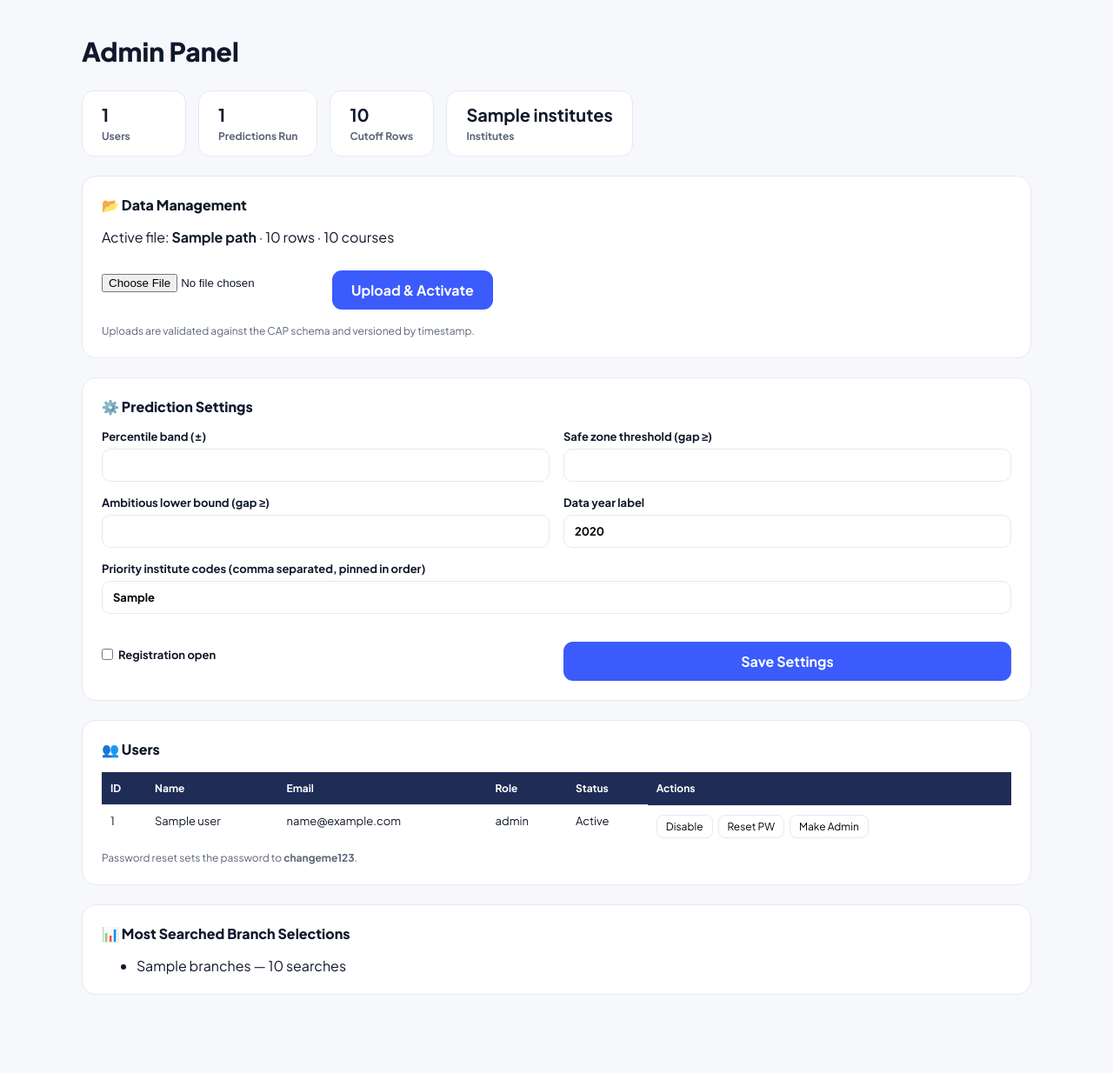
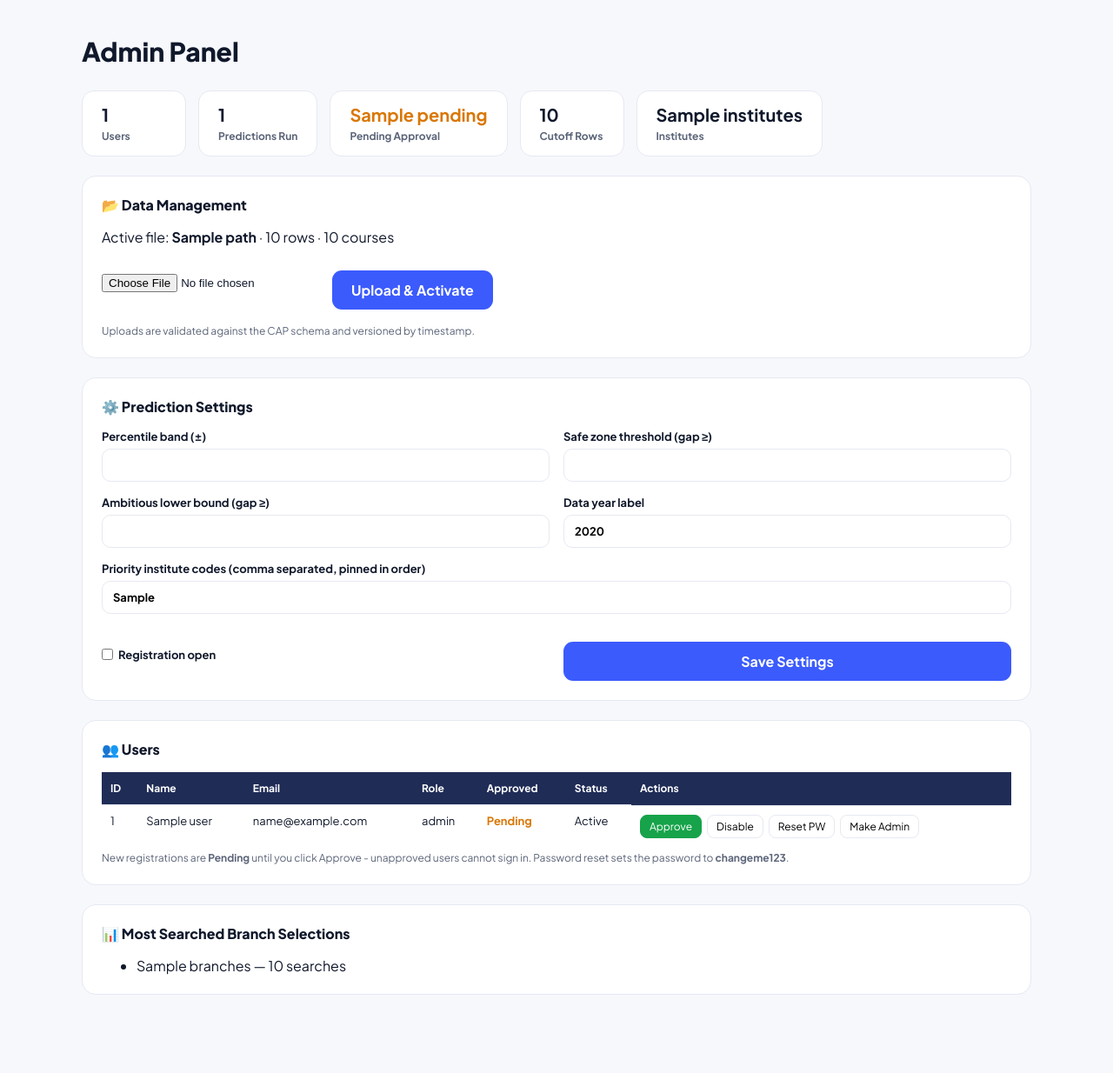
Before and after one commit to Radhesham87/mhtcet-predictor, a Flask app: template templates/admin.html in a window 1280 px wide. Shown: the top 1234 px of the page at 87% size. Run offline with Flask 3, Linux system fonts and the light colour scheme; the template is opened without the code that fills it: most values are stand-ins (such as "Sample title", 1, 10 or a date in 2020).

Commit message:
Admin approval security

```diff
--- a/app.py
+++ b/app.py
@@ -83,6 +83,7 @@ def init_db():
         password_hash TEXT NOT NULL,
         role TEXT NOT NULL DEFAULT 'user',
         disabled INTEGER NOT NULL DEFAULT 0,
+        approved INTEGER NOT NULL DEFAULT 0,
         created_at TEXT NOT NULL
     );
     CREATE TABLE IF NOT EXISTS settings (
@@ -97,13 +98,22 @@ def init_db():
         results INTEGER, created_at TEXT
     );
     """)
+    # Migration: add the approved column to older databases.
+    # Existing accounts are grandfathered in as approved so nobody
+    # already using the site gets locked out.
+    cols = [r[1] for r in con.execute("PRAGMA table_info(users)")]
+    if "approved" not in cols:
+        con.execute("ALTER TABLE users ADD COLUMN approved "
+                    "INTEGER NOT NULL DEFAULT 0")
+        con.execute("UPDATE users SET approved = 1")
+
     cur = con.execute("SELECT COUNT(*) c FROM users WHERE role='admin'")
     if cur.fetchone()[0] == 0:
         con.execute(
-            "INSERT INTO users (name,email,password_hash,role,created_at) "
-            "VALUES (?,?,?,?,?)",
+            "INSERT INTO users (name,email,password_hash,role,approved,"
+            "created_at) VALUES (?,?,?,?,?,?)",
             ("Administrator", DEFAULT_ADMIN_EMAIL,
-             generate_password_hash(DEFAULT_ADMIN_PASSWORD), "admin",
+             generate_password_hash(DEFAULT_ADMIN_PASSWORD), "admin", 1,
              datetime.now().isoformat()))
         print("=" * 60)
         print("Default admin account created:")
@@ -337,12 +347,13 @@ def login():
                 try:
                     db().execute(
                         "INSERT INTO users (name,email,password_hash,role,"
-                        "created_at) VALUES (?,?,?,?,?)",
+                        "approved,created_at) VALUES (?,?,?,?,?,?)",
                         (request.form["name"].strip(), email,
-                         generate_password_hash(pw), "user",
+                         generate_password_hash(pw), "user", 0,
                          datetime.now().isoformat()))
                     db().commit()
-                    error = "Account created. Please sign in."
+                    error = ("Account created. An admin must approve your "
+                             "account before you can sign in.")
                 except sqlite3.IntegrityError:
                     error = "Email already registered."
         else:
@@ -350,11 +361,16 @@ def login():
                                (email,)).fetchone()
             if row and not row["disabled"] and \
                     check_password_hash(row["password_hash"], pw):
-                session["user_id"] = row["id"]
-                session["name"] = row["name"]
-                session["role"] = row["role"]
-                return redirect(url_for("features"))
-            error = "Invalid credentials or account disabled."
+                if not row["approved"]:
+                    error = ("Your account is waiting for admin approval. "
+                             "Please try again later.")
+                else:
+                    session["user_id"] = row["id"]
+                    session["name"] = row["name"]
+                    session["role"] = row["role"]
+                    return redirect(url_for("features"))
+            else:
+                error = "Invalid credentials or account disabled."
     return render_template("login.html", error=error)
 
 
@@ -480,8 +496,9 @@ def build_pdf(out, payload):
 def admin():
     df = load_data()
     users = db().execute(
-        "SELECT id,name,email,role,disabled,created_at FROM users "
-        "ORDER BY id").fetchall()
+        "SELECT id,name,email,role,disabled,approved,created_at FROM users "
+        "ORDER BY approved ASC, id ASC").fetchall()
+    pending = sum(1 for u in users if not u["approved"])
     logs = db().execute(
         "SELECT COUNT(*) c FROM prediction_log").fetchone()["c"]
     top_branches = db().execute(
@@ -501,7 +518,7 @@ def admin():
                 "data_year": get_setting("data_year")}
     return render_template("admin.html", users=users, data_info=data_info,
                            settings=settings, total_predictions=logs,
-                           top_branches=top_branches)
+                           top_branches=top_branches, pending=pending)
 
 
 @app.route("/admin/upload", methods=["POST"])
@@ -551,7 +568,11 @@ def admin_settings():
 def admin_user(uid, action):
     if uid == session.get("user_id"):
         return redirect(url_for("admin"))
-    if action == "toggle":
+    if action == "approve":
+        db().execute("UPDATE users SET approved=1 WHERE id=?", (uid,))
+    elif action == "revoke":
+        db().execute("UPDATE users SET approved=0 WHERE id=?", (uid,))
+    elif action == "toggle":
         db().execute("UPDATE users SET disabled = 1 - disabled WHERE id=?",
                      (uid,))
     elif action == "promote":
--- a/templates/admin.html
+++ b/templates/admin.html
@@ -5,6 +5,7 @@
   <div class="stat-row">
     <div class="stat"><b>{{ users|length }}</b><span>Users</span></div>
     <div class="stat"><b>{{ total_predictions }}</b><span>Predictions Run</span></div>
+    <div class="stat"><b style="color:#d97706">{{ pending }}</b><span>Pending Approval</span></div>
     <div class="stat"><b>{{ '{:,}'.format(data_info.rows) }}</b><span>Cutoff Rows</span></div>
     <div class="stat"><b>{{ data_info.institutes }}</b><span>Institutes</span></div>
   </div>
@@ -42,14 +43,17 @@
   <div class="adv-card">
     <div class="adv-head">👥 Users</div>
     <table class="admin-table">
-      <thead><tr><th>ID</th><th>Name</th><th>Email</th><th>Role</th><th>Status</th><th>Actions</th></tr></thead>
+      <thead><tr><th>ID</th><th>Name</th><th>Email</th><th>Role</th><th>Approved</th><th>Status</th><th>Actions</th></tr></thead>
       <tbody>
       {% for u in users %}
         <tr>
           <td>{{ u.id }}</td><td>{{ u.name }}</td><td>{{ u.email }}</td>
           <td>{{ u.role }}</td>
+          <td>{% if u.approved %}<span style="color:#16a34a;font-weight:700">Yes</span>{% else %}<span style="color:#d97706;font-weight:700">Pending</span>{% endif %}</td>
           <td>{{ 'Disabled' if u.disabled else 'Active' }}</td>
           <td class="actions">
+            {% if not u.approved %}<form method="post" action="{{ url_for('admin_user', uid=u.id, action='approve') }}"><button style="background:#16a34a;color:#fff;border-color:#16a34a">Approve</button></form>
+            {% elif u.role != 'admin' %}<form method="post" action="{{ url_for('admin_user', uid=u.id, action='revoke') }}"><button>Revoke</button></form>{% endif %}
             <form method="post" action="{{ url_for('admin_user', uid=u.id, action='toggle') }}"><button>{{ 'Enable' if u.disabled else 'Disable' }}</button></form>
             <form method="post" action="{{ url_for('admin_user', uid=u.id, action='reset') }}"><button>Reset PW</button></form>
             {% if u.role != 'admin' %}<form method="post" action="{{ url_for('admin_user', uid=u.id, action='promote') }}"><button>Make Admin</button></form>{% endif %}
@@ -58,7 +62,7 @@
       {% endfor %}
       </tbody>
     </table>
-    <span class="hint">Password reset sets the password to <b>changeme123</b>.</span>
+    <span class="hint">New registrations are <b>Pending</b> until you click Approve - unapproved users cannot sign in. Password reset sets the password to <b>changeme123</b>.</span>
   </div>
 
   <div class="adv-card">
```
